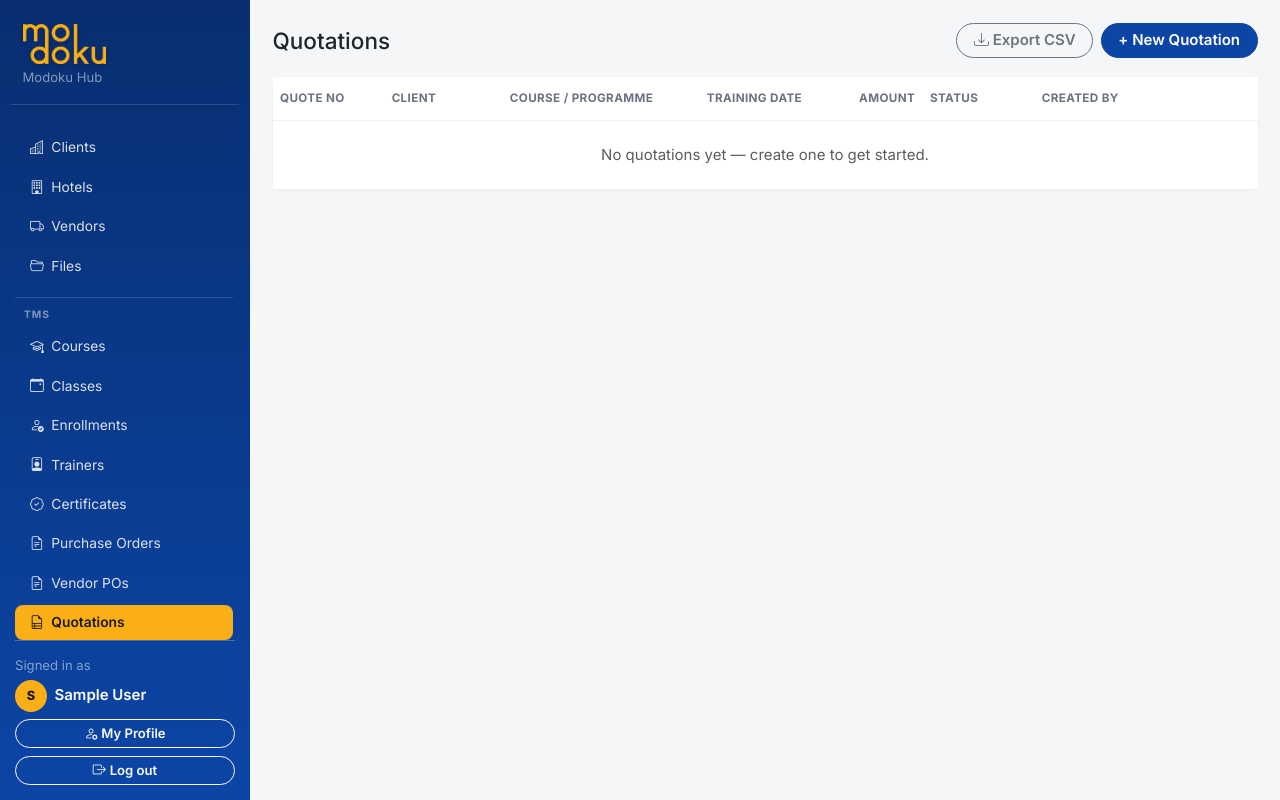
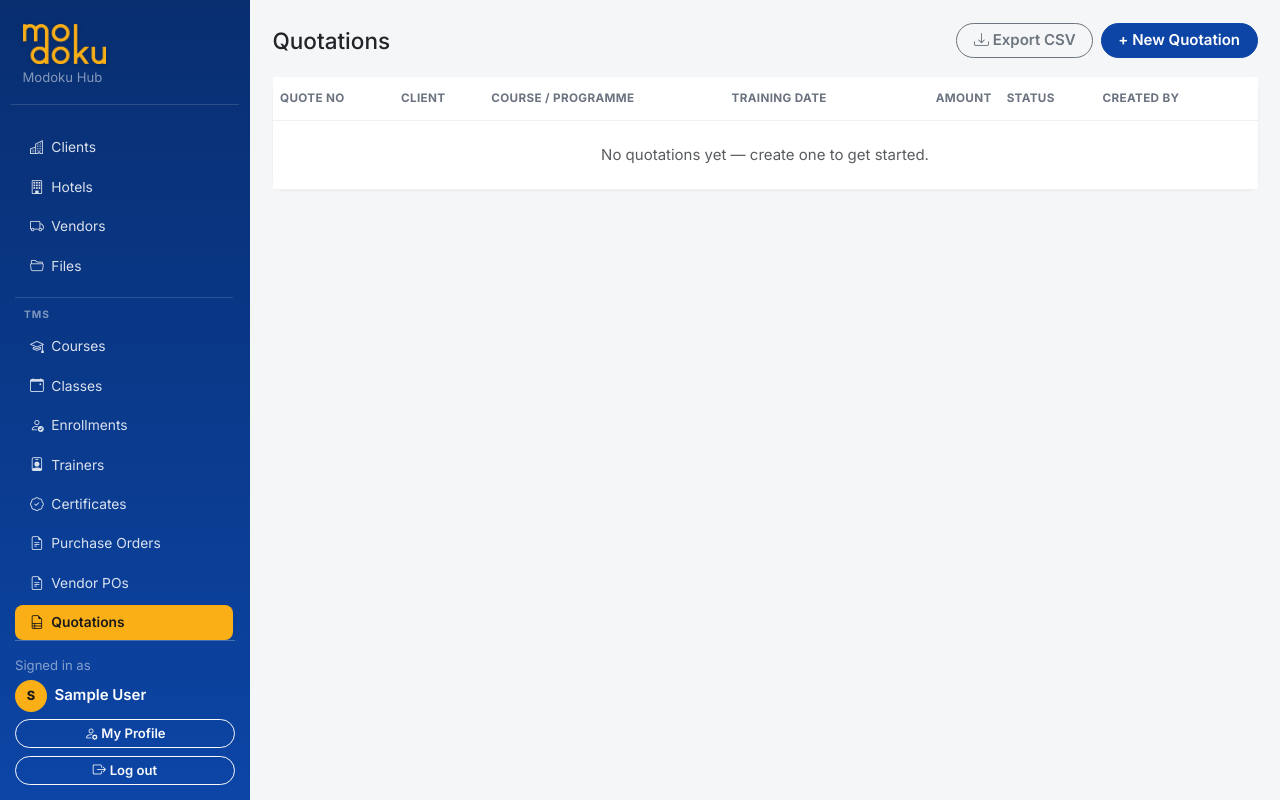
Before and after one commit to modokutech/modoku-crm, a Flask app: page /quotations/ in a window 1280 px wide. Run offline with Flask 3, Linux system fonts and the light colour scheme; the visitor is signed in with stand-in values (Sample User, id 1); data comes from the database, SQL or seed files in the repository; data that the repository does not hold is empty.

Commit message:
Revert Quotations list Client/Course columns to their original layout
- Removed the width constraints added across the last few rounds
  (px caps, then percentage widths with table-layout: fixed) —
  Client and Course / Programme are back to plain, unconstrained
  columns like the rest of the table, with no truncation or
  tooltips.

```diff
--- a/modoku_crm/static/css/style.css
+++ b/modoku_crm/static/css/style.css
@@ -766,22 +766,3 @@ body {
     max-width: calc(100% - 1.5rem);
   }
 }
-
-/* Quotations list: Client / Course & Programme columns are set as a
-   percentage of the table width (widened back up per follow-up
-   request, after two earlier px-based narrowing passes went too far)
-   rather than a fixed pixel cap. Long text truncates with an
-   ellipsis; the full value is still available via the title
-   attribute tooltip. */
-.col-quote-client {
-  width: 12%;
-}
-.col-quote-course {
-  width: 20%;
-}
-.col-quote-client,
-.col-quote-course {
-  overflow: hidden;
-  text-overflow: ellipsis;
-  white-space: nowrap;
-}
--- a/modoku_crm/templates/quotations/list.html
+++ b/modoku_crm/templates/quotations/list.html
@@ -13,12 +13,12 @@
 
 <div class="card">
   <div class="table-responsive">
-    <table class="table mb-0 align-middle table-fixed-layout">
+    <table class="table mb-0 align-middle">
       <thead>
         <tr>
           <th>Quote No</th>
-          <th class="col-quote-client">Client</th>
-          <th class="col-quote-course">Course / Programme</th>
+          <th>Client</th>
+          <th>Course / Programme</th>
           <th>Training Date</th>
           <th class="text-end">Amount</th>
           <th>Status</th>
@@ -30,8 +30,8 @@
         {% for q in quotes %}
         <tr>
           <td><a href="{{ url_for('quotations.view', quotation_id=q.id) }}" class="link-plain fw-semibold">{{ q.quote_no }}</a></td>
-          <td class="col-quote-client" title="{{ q.company_name_override or q.client_company_name or '' }}">{{ q.company_name_override or q.client_company_name or '-' }}</td>
-          <td class="col-quote-course" title="{{ q.course_title or '' }}">{{ q.course_title or '-' }}</td>
+          <td>{{ q.company_name_override or q.client_company_name or '-' }}</td>
+          <td>{{ q.course_title or '-' }}</td>
           <td>{% if q.training_start_date %}{{ q.training_start_date|fmtdaterange(q.training_end_date) }}{% else %}<span class="text-muted">Not linked to a Class</span>{% endif %}</td>
           {# q.subtotal here is SUM(investment_fee) as typed on the items — the
              pre-SST amount normally, but already the final SST-inclusive
```
